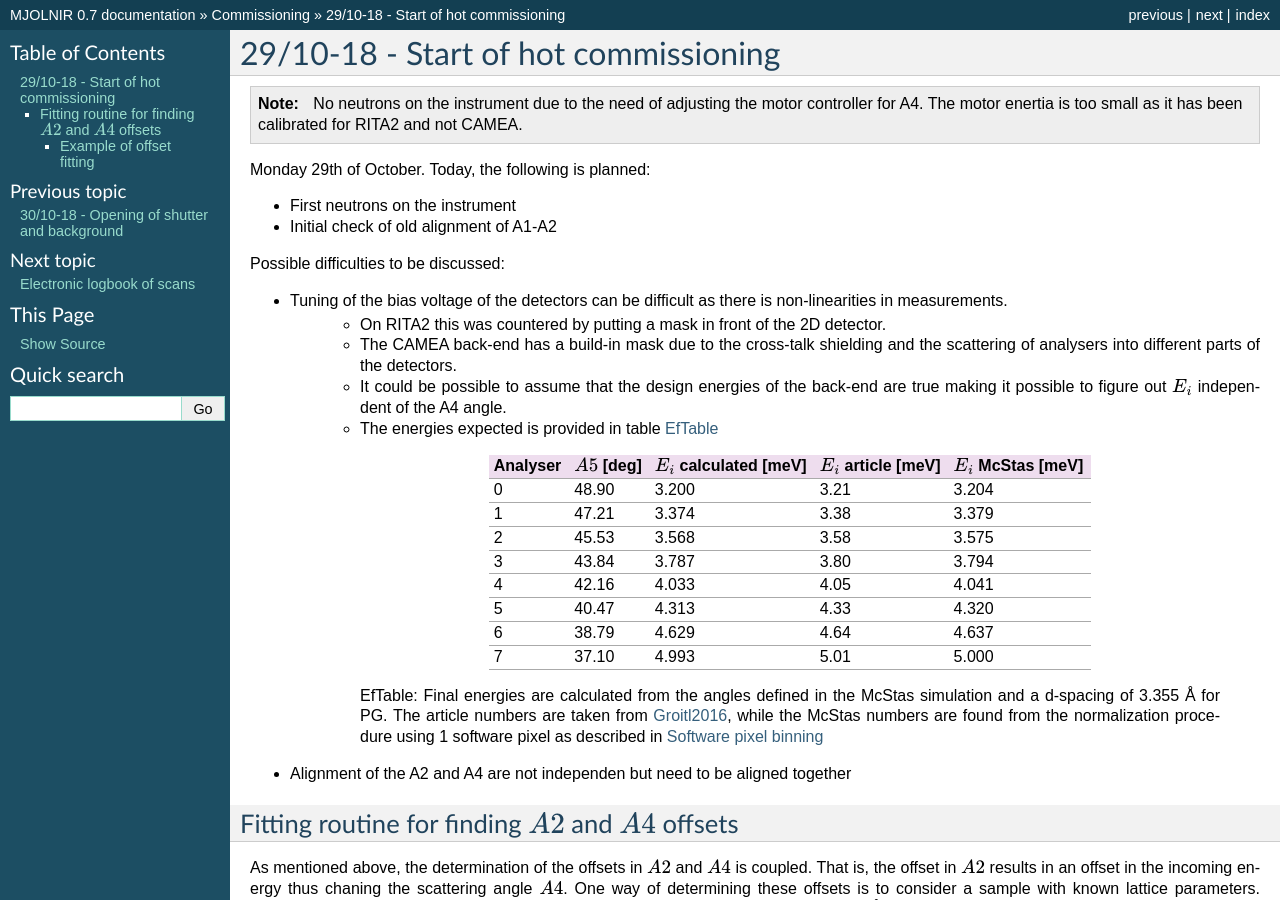
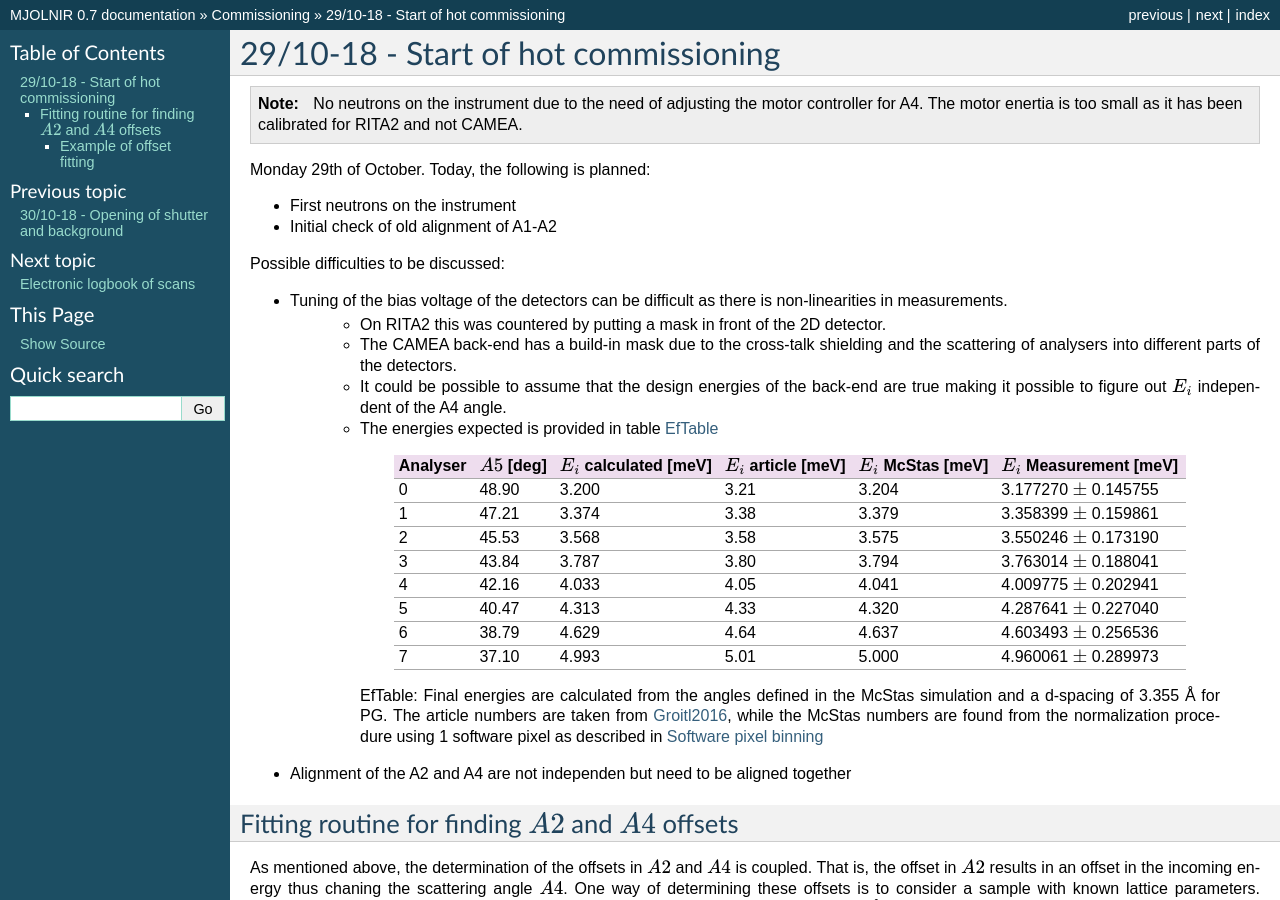
Before and after one commit to MJOLNIRPackage/MJOLNIR, a Sphinx documentation site: the page built from docs/Commissioning/291018.rst, in a window 1280 px wide and 900 px high. Built offline with Sphinx 7.4.7, drawn with Linux system fonts in a browser that asks for light colours.

Commit message:
Update commissioning pages

```diff
--- a/docs/Commissioning/291018.rst
+++ b/docs/Commissioning/291018.rst
@@ -22,25 +22,25 @@ Possible difficulties to be discussed:
     .. _EfTable:
 
 
-        +----------+------------------+------------------------------+---------------------------+--------------------------+
-        | Analyser | :math:`A5` [deg] | :math:`E_i` calculated [meV] | :math:`E_i` article [meV] | :math:`E_i` McStas [meV] |
-        +==========+==================+==============================+===========================+==========================+
-        | 0        | 48.90            | 3.200                        | 3.21                      | 3.204                    |
-        +----------+------------------+------------------------------+---------------------------+--------------------------+
-        | 1        | 47.21            | 3.374                        | 3.38                      | 3.379                    |
-        +----------+------------------+------------------------------+---------------------------+--------------------------+
-        | 2        | 45.53            | 3.568                        | 3.58                      | 3.575                    |
-        +----------+------------------+------------------------------+---------------------------+--------------------------+
-        | 3        | 43.84            | 3.787                        | 3.80                      | 3.794                    |
-        +----------+------------------+------------------------------+---------------------------+--------------------------+
-        | 4        | 42.16            | 4.033                        | 4.05                      | 4.041                    |
-        +----------+------------------+------------------------------+---------------------------+--------------------------+
-        | 5        | 40.47            | 4.313                        | 4.33                      | 4.320                    |
-        +----------+------------------+------------------------------+---------------------------+--------------------------+
-        | 6        | 38.79            | 4.629                        | 4.64                      | 4.637                    |
-        +----------+------------------+------------------------------+---------------------------+--------------------------+
-        | 7        | 37.10            | 4.993                        | 5.01                      | 5.000                    |
-        +----------+------------------+------------------------------+---------------------------+--------------------------+
+        +----------+------------------+------------------------------+---------------------------+--------------------------+-------------------------------+
+        | Analyser | :math:`A5` [deg] | :math:`E_i` calculated [meV] | :math:`E_i` article [meV] | :math:`E_i` McStas [meV] | :math:`E_i` Measurement [meV] |
+        +==========+==================+==============================+===========================+==========================+===============================+
+        | 0        | 48.90            | 3.200                        | 3.21                      | 3.204                    | 3.177270 :math:`\pm` 0.145755 |
+        +----------+------------------+------------------------------+---------------------------+--------------------------+-------------------------------+
+        | 1        | 47.21            | 3.374                        | 3.38                      | 3.379                    | 3.358399 :math:`\pm` 0.159861 |
+        +----------+------------------+------------------------------+---------------------------+--------------------------+-------------------------------+
+        | 2        | 45.53            | 3.568                        | 3.58                      | 3.575                    | 3.550246 :math:`\pm` 0.173190 |
+        +----------+------------------+------------------------------+---------------------------+--------------------------+-------------------------------+
+        | 3        | 43.84            | 3.787                        | 3.80                      | 3.794                    | 3.763014 :math:`\pm` 0.188041 |
+        +----------+------------------+------------------------------+---------------------------+--------------------------+-------------------------------+
+        | 4        | 42.16            | 4.033                        | 4.05                      | 4.041                    | 4.009775 :math:`\pm` 0.202941 |
+        +----------+------------------+------------------------------+---------------------------+--------------------------+-------------------------------+
+        | 5        | 40.47            | 4.313                        | 4.33                      | 4.320                    | 4.287641 :math:`\pm` 0.227040 |
+        +----------+------------------+------------------------------+---------------------------+--------------------------+-------------------------------+
+        | 6        | 38.79            | 4.629                        | 4.64                      | 4.637                    | 4.603493 :math:`\pm` 0.256536 |
+        +----------+------------------+------------------------------+---------------------------+--------------------------+-------------------------------+
+        | 7        | 37.10            | 4.993                        | 5.01                      | 5.000                    | 4.960061 :math:`\pm` 0.289973 |
+        +----------+------------------+------------------------------+---------------------------+--------------------------+-------------------------------+
 
         EfTable: Final energies are calculated from the angles defined in the McStas simulation and a d-spacing of 3.355 Å for PG. The article numbers are taken from Groitl2016_, while the McStas numbers are found from the normalization procedure using 1 software pixel as described in :doc:`Software pixel binning<../InDepthDocumentation/EnergyNormalization>`
 
--- a/docs/Commissioning/Commissioning.rst
+++ b/docs/Commissioning/Commissioning.rst
@@ -16,6 +16,7 @@ This part of the documentation is intented to contain a sort of commissioning lo
    311018
    011118
    021118
+   051118
 
 
 Important links:
```
Also changed, not shown: docs/Commissioning/051118.rst (added, +23 -0 lines), docs/Commissioning/A2ScanBG.png (added), docs/Commissioning/EnergyNormalization_1pixels.png (added), docs/Commissioning/EnergyNormalization_1pixels_EB.png (added), docs/Commissioning/EnergyNormalization_3pixels.png (added), docs/Commissioning/EnergyNormalization_3pixels_EB.png (added), docs/Commissioning/EnergyNormalization_8pixels.png (added), docs/Commissioning/EnergyNormalization_8pixels_EB.png (added).
